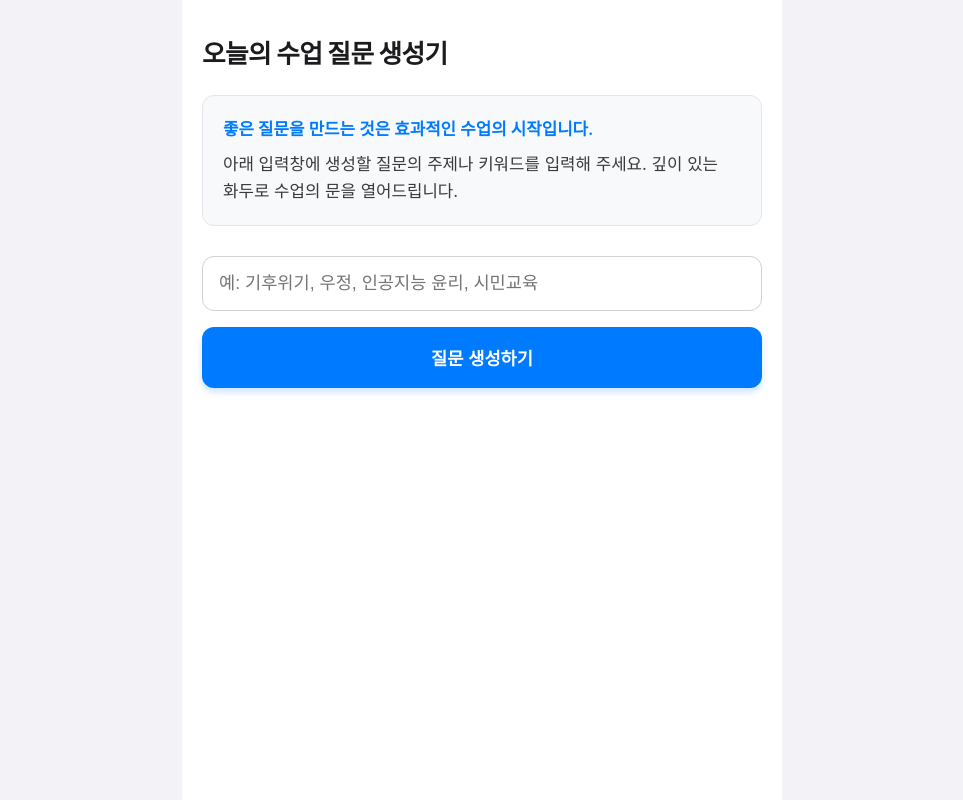
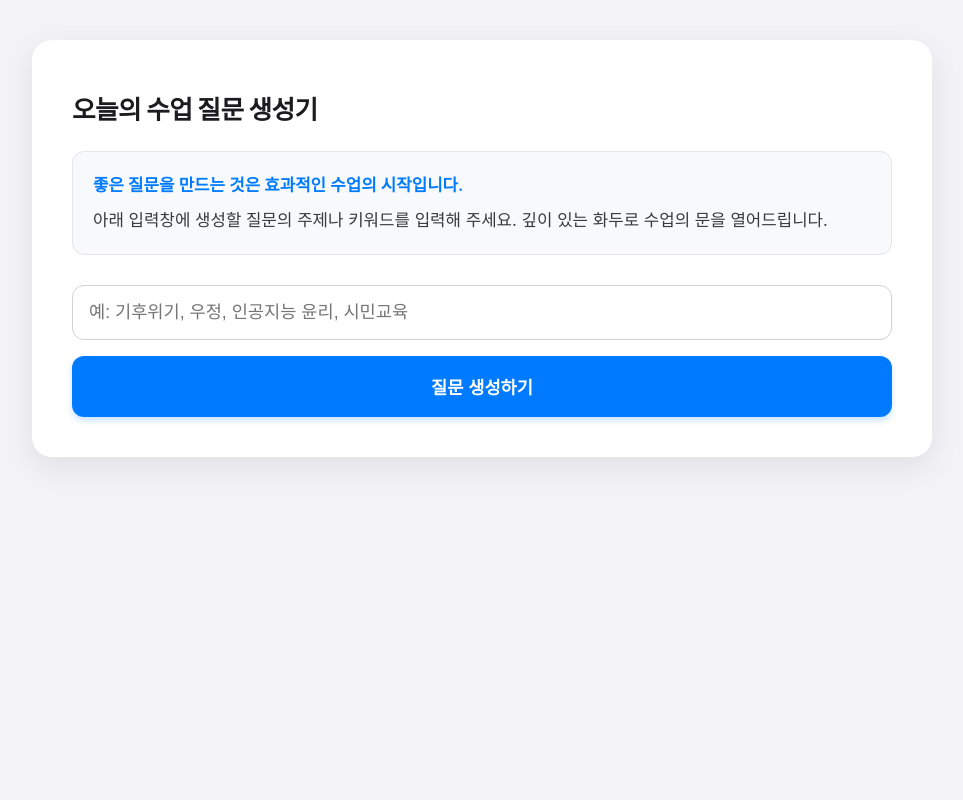
Before and after one commit to wbi4u-lab/wbi4u-lab, a Flask app: template templates/question.html in a window 1280 px wide. Shown: the whole page, without its empty margins (158-1121 px from the left). Run offline with Flask 3, Linux system fonts and the light colour scheme; the template is opened without the code that fills it, so the values that code supplies are empty.

Commit message:
Update question.html

```diff
--- a/templates/question.html
+++ b/templates/question.html
@@ -14,13 +14,30 @@
             color: #1c1c1e;
         }
 
+       /* 컨테이너: PC에서는 넓고 입체적으로, 모바일에서는 유연하게 */
         #container {
-            max-width: 600px;
-            margin: 0 auto;
-            padding: 24px 20px;
+            max-width: 900px; /* PC에서 시원하게 보이는 너비 */
+            margin: 40px auto; /* PC에서 상하 여백을 주어 중앙에 배치 */
+            padding: 40px;
             background-color: #ffffff;
-            min-height: 100vh;
+            min-height: auto; /* 내용 길이에 맞춰 조절 */
+            border-radius: 20px; /* 모서리를 부드럽게 */
+            box-shadow: 0 10px 30px rgba(0,0,0,0.08); /* 지적인 무게감(그림자) 추가 */
             box-sizing: border-box;
+        }
+
+        /* 모바일 최적화: 화면 너비가 768px 이하일 때 적용 */
+        @media (max-width: 768px) {
+            #container {
+                max-width: 100%;
+                margin: 0; /* 모바일에서는 여백 없이 꽉 차게 */
+                padding: 24px 20px;
+                border-radius: 0; /* 모바일에서는 둥근 모서리 제거 */
+                min-height: 100vh;
+                box-shadow: none; /* 모바일에서는 그림자 제거 */
+            }
+            h2 { font-size: 1.45rem; }
+            .welcome-box p { font-size: 1rem; }
         }
 
         h2 {
@@ -97,6 +114,7 @@
             color: #2c2c2e;
             line-height: 1.8;
             white-space: pre-wrap;
+            word-break: break-word; /* 긴 단어가 영역을 넘어가는 것 방지 */
         }
 
         /* 모바일 최적화 미세 조정 */
```
